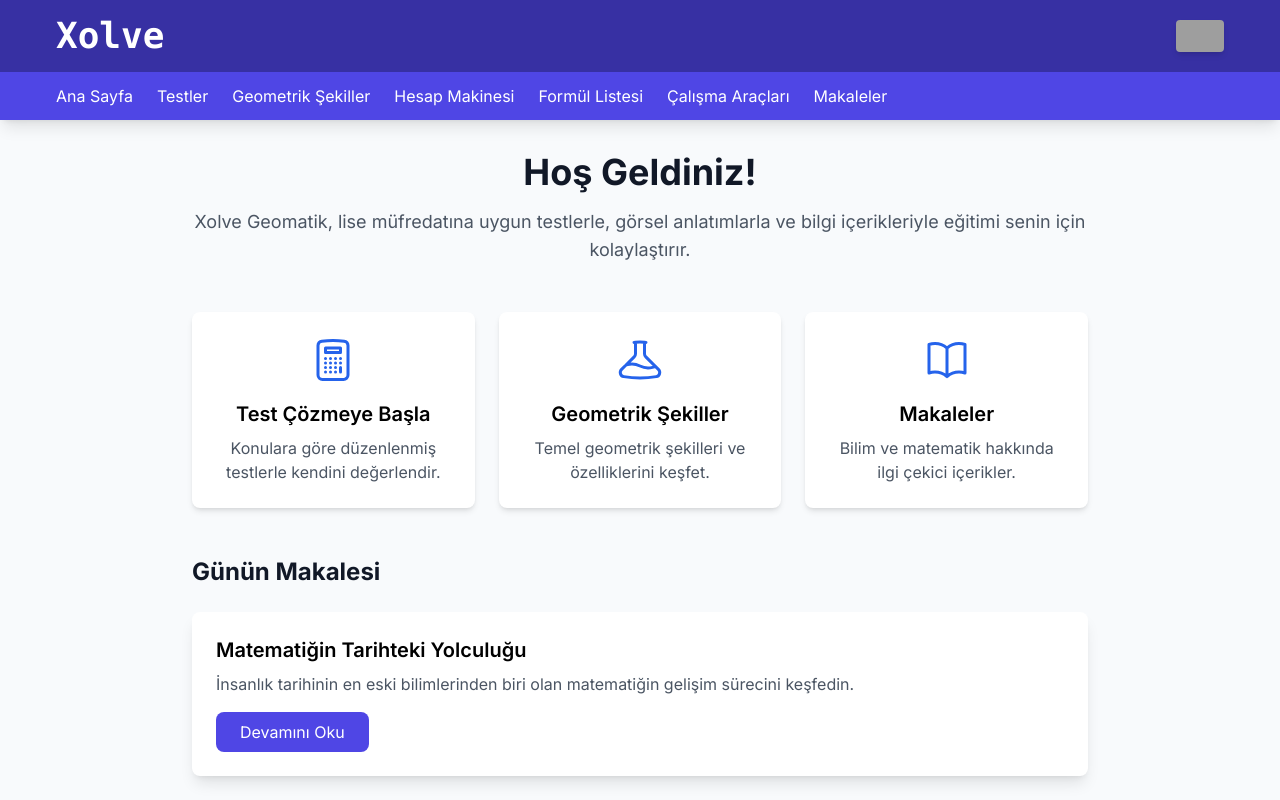
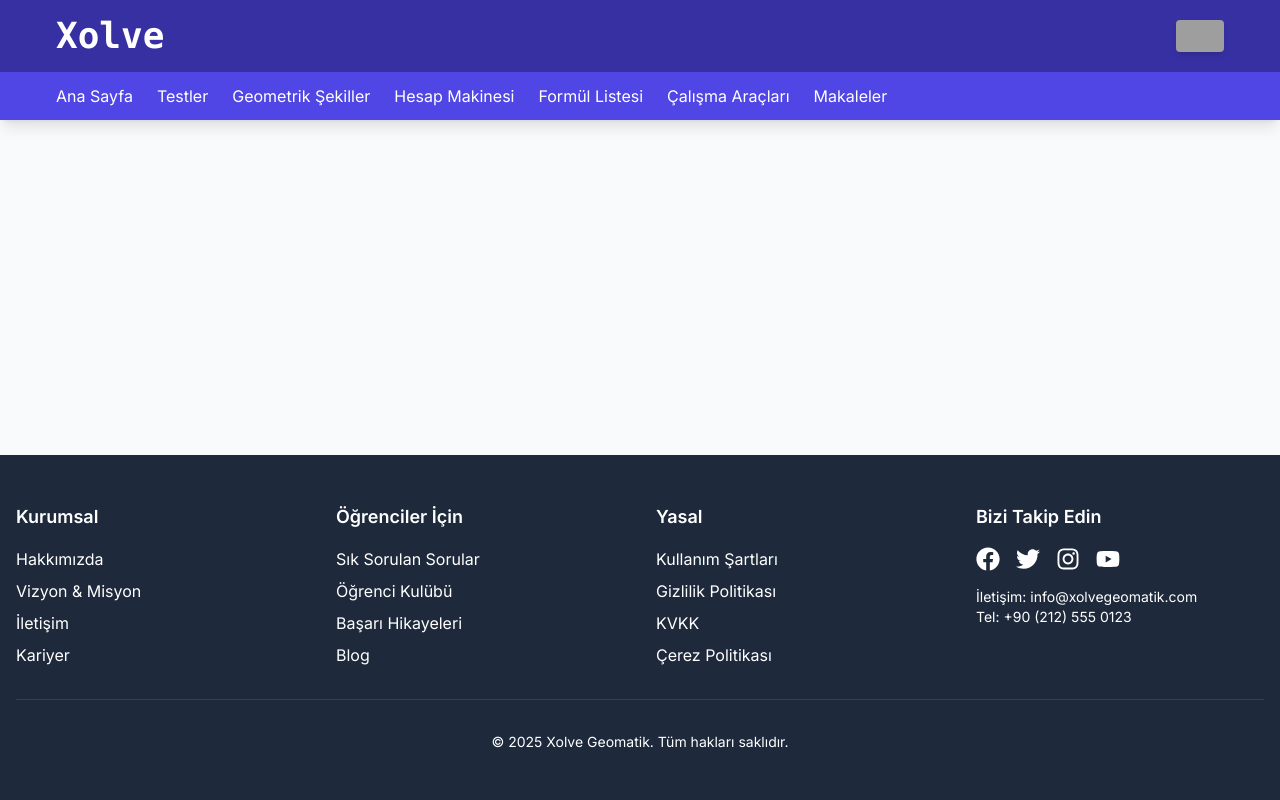
Before and after one commit to Froggiehere/Xolve, a React (Vite) app: page / in a window 1280 px wide. Shown: the top 800 px of the page. Built offline with nearby package versions, Linux system fonts and the light colour scheme; grey boxes are pictures that could not be loaded; the HTML template or start-up script is replaced by a standard one.

Commit message:
Update App.tsx

```diff
--- a/src/App.tsx
+++ b/src/App.tsx
@@ -16,7 +16,7 @@
         <Header />
         <main className="flex-grow container mx-auto px-4 py-8 mb-auto">
           <Routes>
-            <Route path="/" element={<HomePage />} />
+            <Route path="/Xolve" element={<HomePage />} />
             <Route path="/test" element={<TestModule />} />
             <Route path="/shapes" element={<GeometricShapes />} />
             <Route path="/articles" element={<Articles />} />
```
